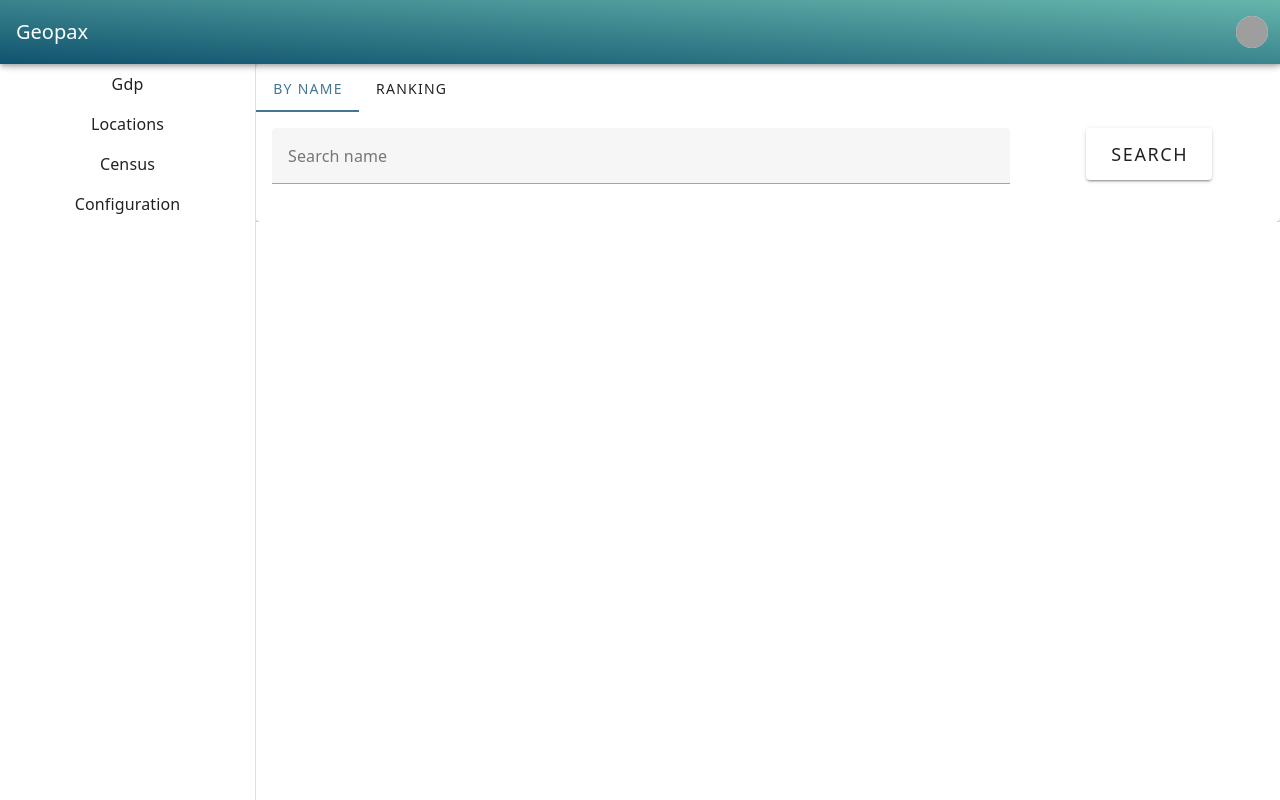
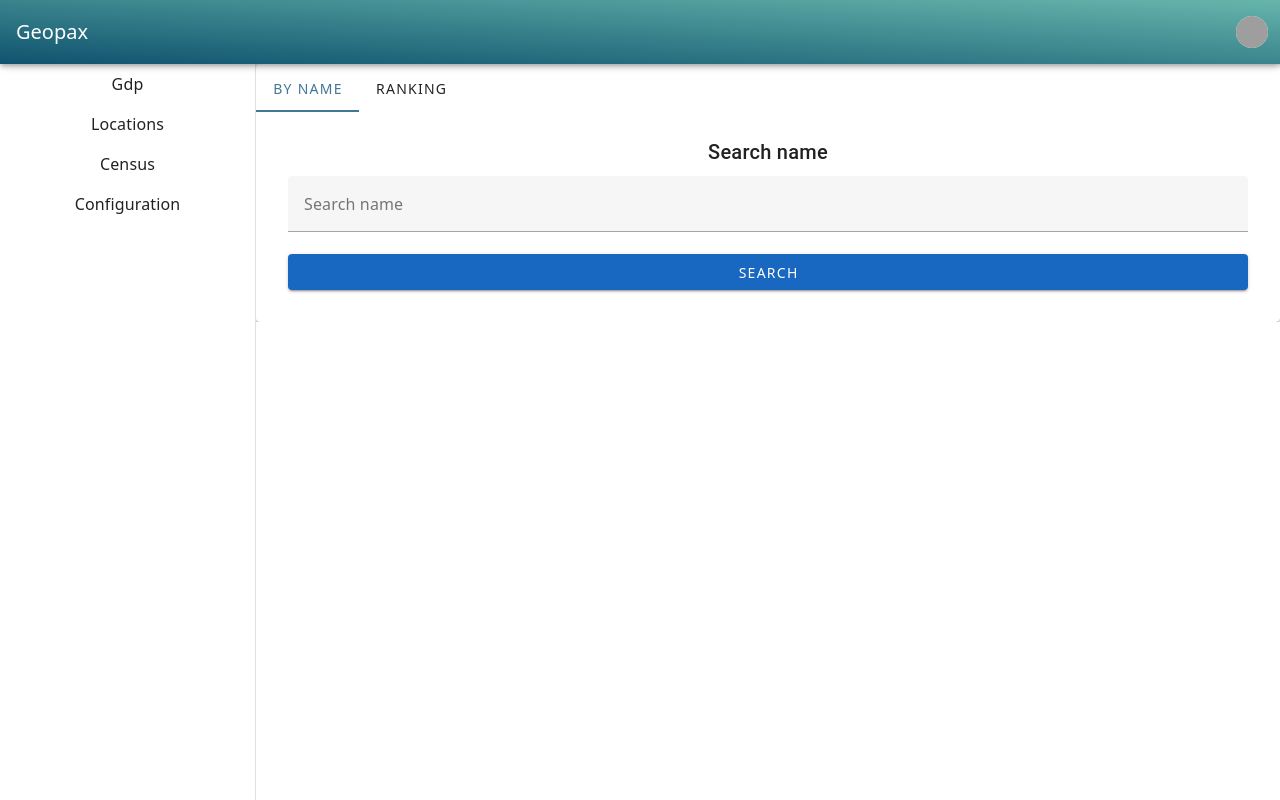
Before and after one commit to DanielHMuniz99/geodata, a Vue app in the folder app/: page /census in a window 1280 px wide. Built offline with nearby package versions, Linux system fonts and the light colour scheme.

Commit message:
census name page

```diff
--- a/app/src/components/census/NameSearch.vue
+++ b/app/src/components/census/NameSearch.vue
@@ -1,11 +1,18 @@
 <template>
     <v-container>
+      <v-row justify="center">
+        <v-col cols="12" md="12">
+          <v-card-title class="text-h6">{{ $t('search_name') }}</v-card-title>
+          <v-card-text>
+            <v-form>
               <v-row>
-      <v-col cols="12" md="9" sm="9">
+                <v-col cols="12" md="12">
                   <v-text-field v-model="name" :label="t('search_name')"></v-text-field>
+                  <v-btn @click="searchName()" color="primary" block :loading="loading">{{ t('search') }}</v-btn>
                 </v-col>
-      <v-col cols="12" md="3" sm="3">
-        <v-btn size="x-large" @click="searchName()"> {{ t('search') }} </v-btn>
+              </v-row>
+            </v-form>
+          </v-card-text>
         </v-col>
       </v-row>
     <LineChart v-if="chartData" :chartData="chartData" />
```
Lines whose indentation alone changed are shown as unchanged.
